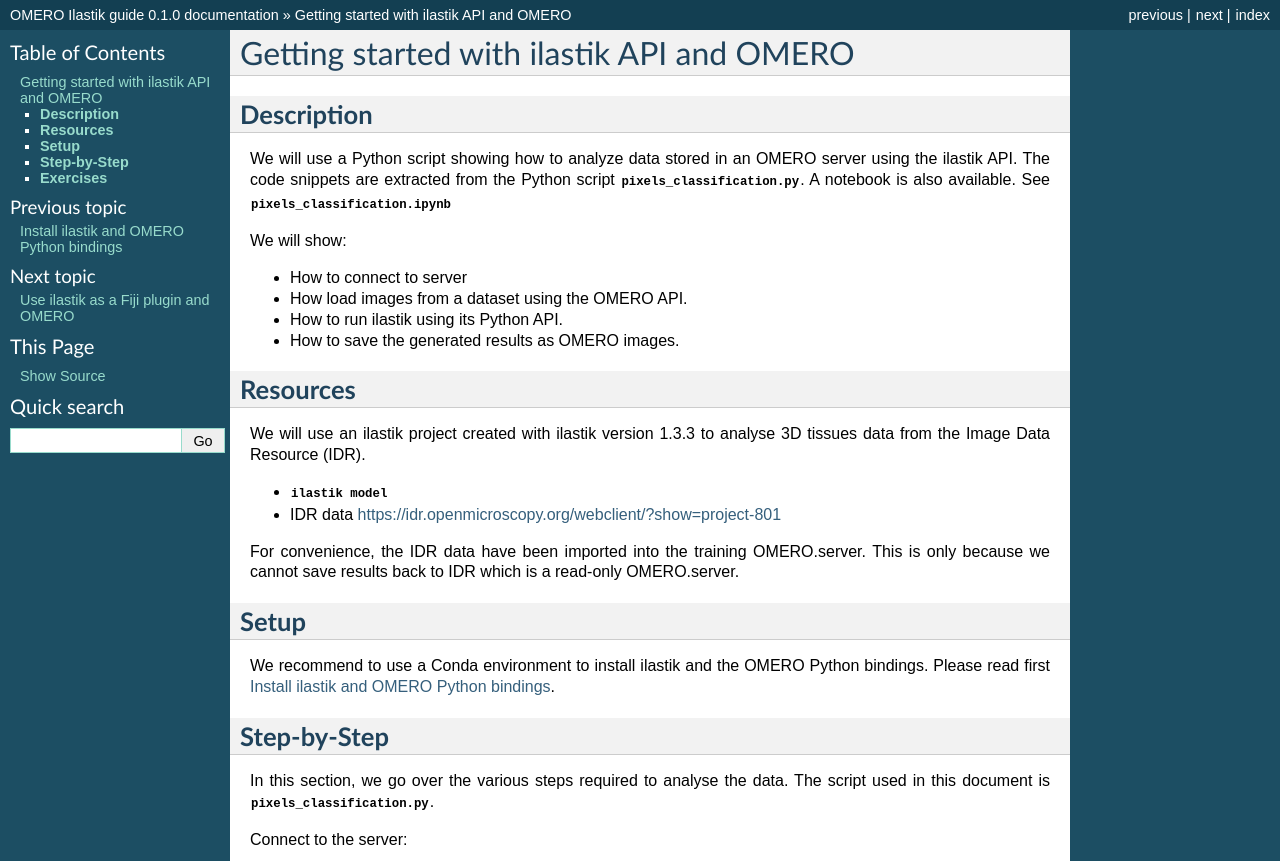
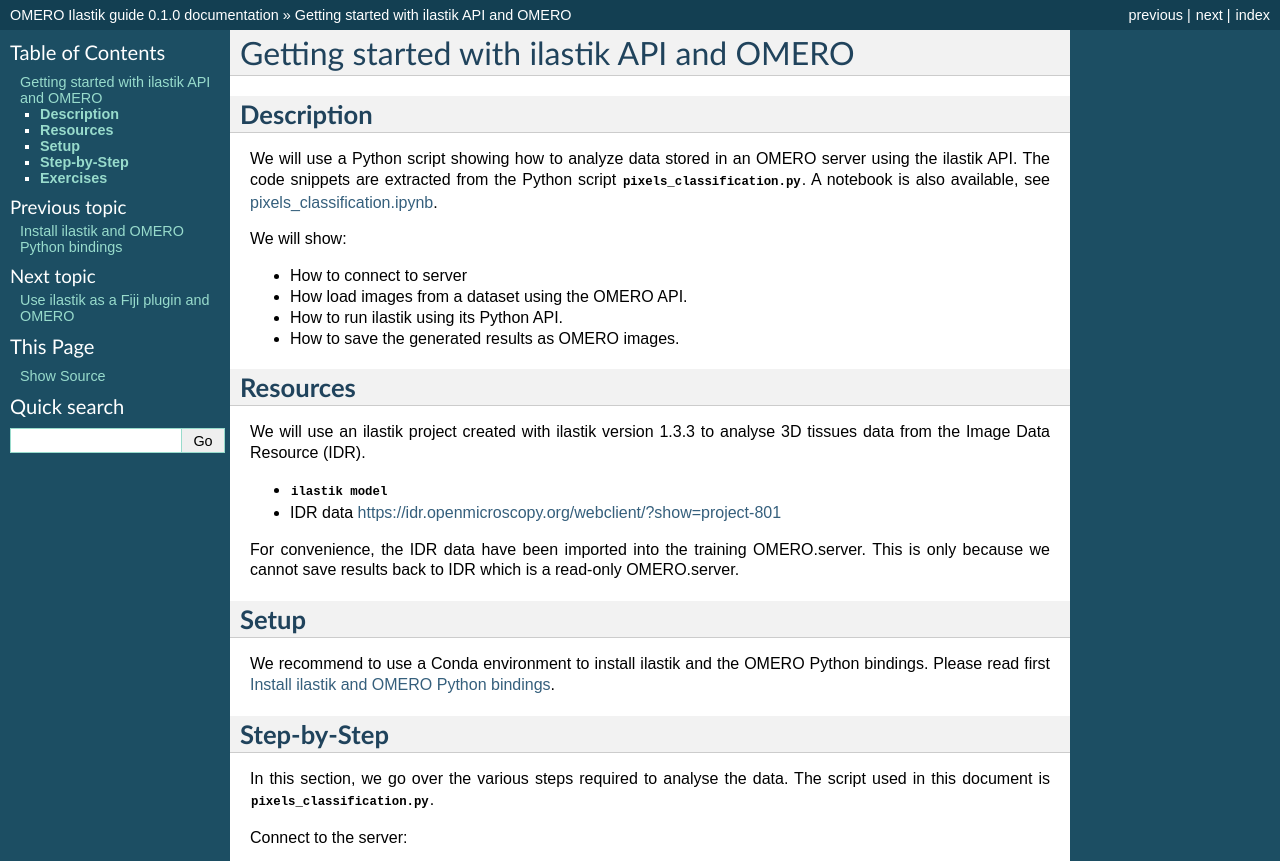
Before and after one commit to ome/omero-guide-ilastik, a Sphinx documentation site: the page built from docs/gettingstarted.rst, in a window 1280 px wide and 900 px high, cut to the strip 0-861 px from the top of the window. Built offline with Sphinx 7.4.7, drawn with Linux system fonts in a browser that asks for light colours; part of the change alters nothing that is shown.

Commit message:
use link to binder

```diff
--- a/docs/gettingstarted.rst
+++ b/docs/gettingstarted.rst
@@ -7,7 +7,8 @@ Getting started with ilastik API and OMERO
 We will use a Python script showing how to analyze data stored in an OMERO server
 using the ilastik API. The code snippets are extracted from the Python script
 :download:`pixels_classification.py <../scripts/pixels_classification.py>`. A notebook
-is also available. See :download:`pixels_classification.ipynb <../notebooks/pixels_classification.ipynb>`
+is also available, see `pixels_classification.ipynb <https://mybinder.org/v2/gh/ome/omero-guide-ilastik/master?filepath=notebooks>`_.
+
 
 We will show:
 
```
